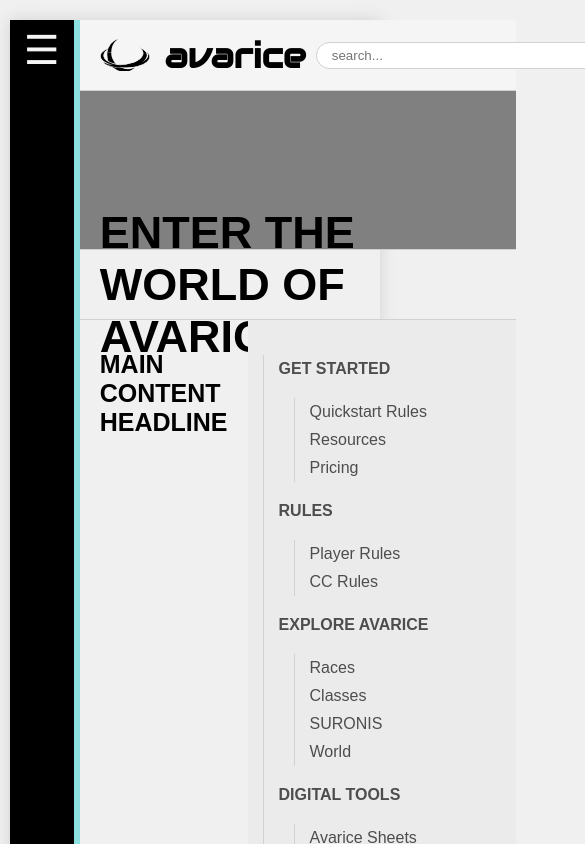
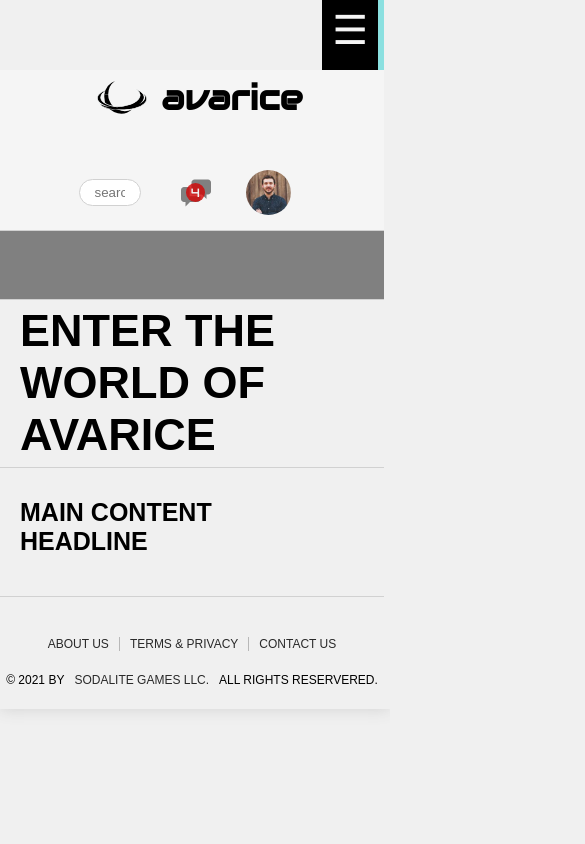
Before and after one commit to talonmd/pax-templates, a Next.js app: page / in a window 390 px wide. Shown: the top 844 px of the page, 585 px wide, since content can reach past the window. Built offline with nearby package versions, Linux system fonts and the light colour scheme; a web font is replaced by a local one.

Commit message:
starting to add some media queries

```diff
--- a/sass/_footer.scss
+++ b/sass/_footer.scss
@@ -5,6 +5,7 @@
   font-family: "Carrois Gothic", sans-serif;
   p {
     font-size: 1.2rem;
+    text-align: center;
   }
   display: flex;
   flex-direction: column;
--- a/sass/_header.scss
+++ b/sass/_header.scss
@@ -28,7 +28,10 @@
     height: 2.5rem;
     border: $border;
     padding: 0 1.5rem;
-    min-width: 30rem;
+    width: 30rem;
+    @media only screen and (max-width: 800px) {
+      width: 3rem;
+    }
     &:focus {
       outline: none;
       border: $border-dark;
--- a/sass/_layout.scss
+++ b/sass/_layout.scss
@@ -65,3 +65,33 @@
   grid-area: footer;
   border-top: $border;
 }
+
+@media only screen and (max-width: 800px) {
+  .layout {
+    overflow-x: hidden;
+    max-width: 100vw;
+    margin: 0;
+    grid-template-columns: 1fr max-content;
+    grid-template-rows: 7rem 16rem $pageheader-height auto auto;
+    grid-template-areas:
+      "navigation closedbar"
+      "header header"
+      "pagehero pagehero"
+      "pageheader pageheader"
+      "pagecontent pagenavigation"
+      "footer footer";
+  }
+
+  .header {
+    flex-direction: column;
+
+    &__search-bar-input {
+      min-width: 3rem;
+      width: 3rem;
+    }
+  }
+
+  .page-navigation {
+    display: none;
+  }
+}
```
